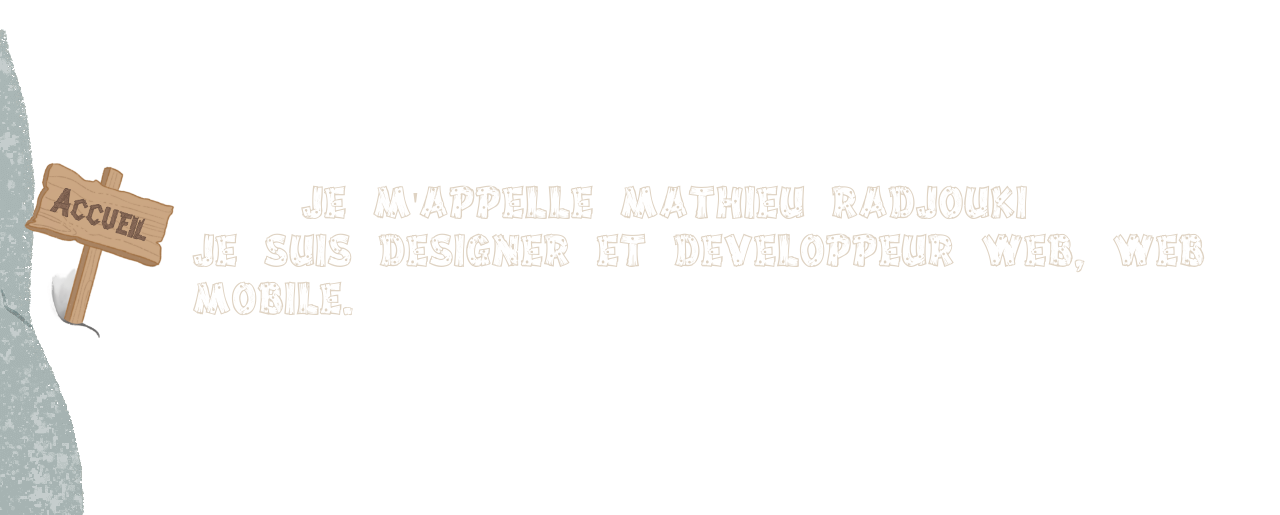
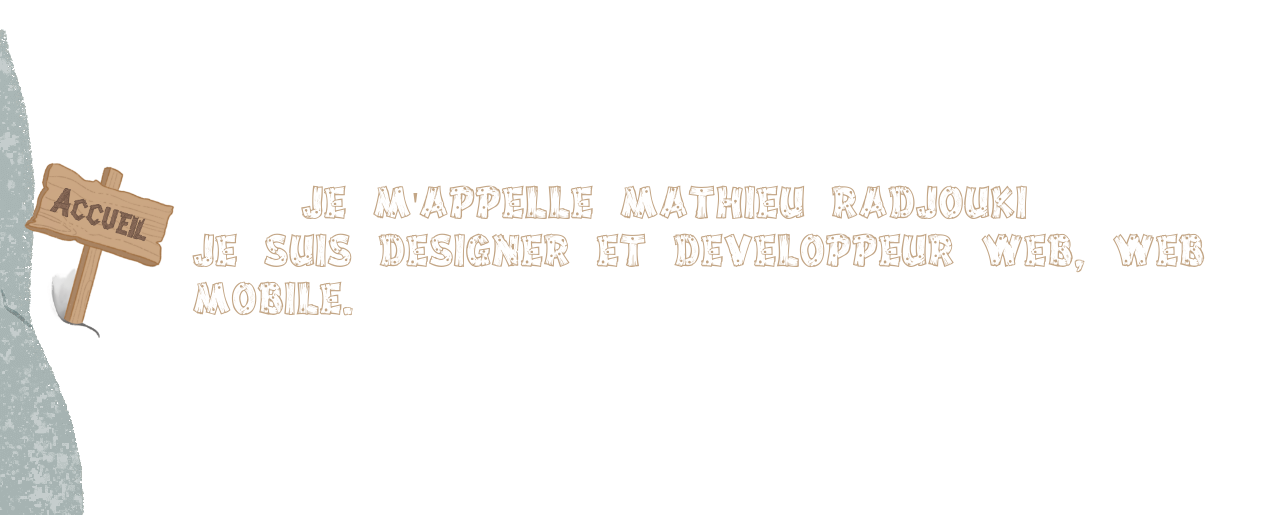
Before and after one commit to mathieuradjouki/portfolio, a PHP site: page / in a window 1280 px wide. Shown: the part 48-563 px from the top of the page. Run offline with PHP 8.4, Linux system fonts and the light colour scheme; style sheets or scripts are compiled from the project's sources; some web fonts are replaced.

Commit message:
update base h1 color

```diff
--- a/assets/sass/base/_base.scss
+++ b/assets/sass/base/_base.scss
@@ -4,7 +4,7 @@ body{
     height: 100%;
     h1{
         font-family: 'drifttyperegular';
-        color: #DFD3C3;
+        color: #C3A686;
         .headline{
             margin-left: 10%;
         }
```
